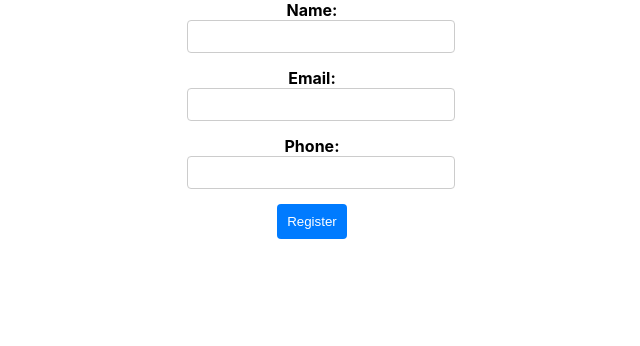
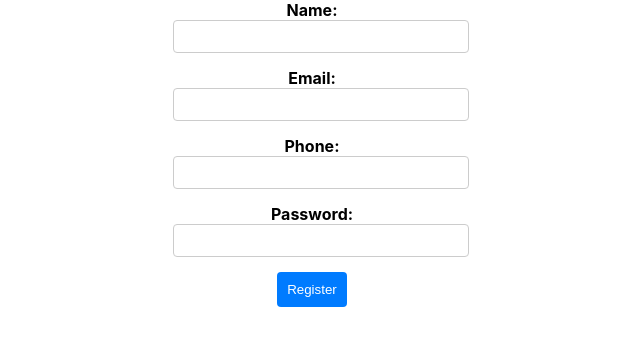
Before and after one commit to CodeCraftersGPT/tileskart3, a React (Create React App) app: page / in a window 1280 px wide. Shown: the top 346 px of the page, without its empty margins (328-968 px from the left). Built offline with nearby package versions, Linux system fonts and the light colour scheme.

Commit message:
34-validations-custom

```diff
--- a/src/Components/FormAndEventHandling/Registration.js
+++ b/src/Components/FormAndEventHandling/Registration.js
@@ -5,13 +5,15 @@ function Registration() {
     const [user, setUser] = useState({
         name: '',
         email: '',
-        phone: ''
+        phone: '',
+        password: ''
     });
 
     const [errors, setErrors] = useState({
         name: '',
         email: '',
-        phone: ''
+        phone: '',
+        password: ''
     });
 
 
@@ -36,34 +38,55 @@ function Registration() {
         }));
     };
 
+    const handlePasswordChange = (event) => {
+        setUser(prevState => ({
+            ...prevState,
+            password: event.target.value
+        }));
+    };
+
+
     const handleSubmit = (event) => {
 
         event.preventDefault();
 
+        const newErrors = {}
+
         if (user.name.trim() === '') {
-           setErrors(prevState => ({
-                ...prevState,
-                name: 'Name is required'
-              }));
-
+            newErrors.name = 'Name is required';
         }
 
         if (user.email.trim() === '') {
-          setErrors(prevState => ({
-                ...prevState,
-                email: 'Email is required'
-            }));
+            newErrors.email = 'Email is required';
+        }
+        else if (!/\S+@\S+\.\S+/.test(user.email)) {
+            newErrors.email = 'Email is invalid';
         }
 
         if (user.phone.trim() === '') {
-            setErrors(prevState => ({
-                ...prevState,
-                phone: 'Phone is required'
-            }));
+            newErrors.phone = 'Phone is required';
         }
+        else if (!/^\d{10}$/.test(user.phone)) {
+            newErrors.phone = 'Phone is invalid';
+        }
+
+        if (user.password.trim() === '') {
+            newErrors.password = 'Password is required';
+        }
+        else if (!/(?=.*\d)(?=.*[!@#$%^&*])(?=.*[a-z])(?=.*[A-Z]).{8,}/.test(user.password)) {
+            newErrors.password = 'Password should be atleast 8 characters long and should contain atleast one number and one special character';
+        }
+        setErrors(newErrors);
+
+
         if (Object.keys(errors).length > 0) {
             return false;
         }
+        else
+        {
+            alert("Registration Successful");
+        }
+
     };
 
     return (
@@ -104,6 +127,18 @@ function Registration() {
                 />
                 {errors.phone && <p className={styles.error}>{errors.phone}</p>}
             </div>
+            <div className={styles.inputGroup}>
+                <label htmlFor="password" className={styles.label}>Password:</label>
+                <input
+                    type="password"
+                    id="password"
+                    name="password"
+                    className={styles.input}
+                    value={user.password}
+                    onChange={handlePasswordChange}
+                />
+            </div>
+                {errors.password && <p className={styles.error}>{errors.password}</p>}
             <button type="submit" className={styles.submitButton}>Register</button>
         </form>
     );
```
Also changed, not shown: 1 other file (tests, documents, lock files or other folders).
